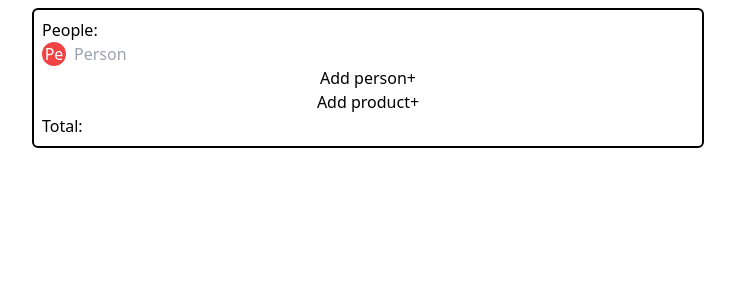
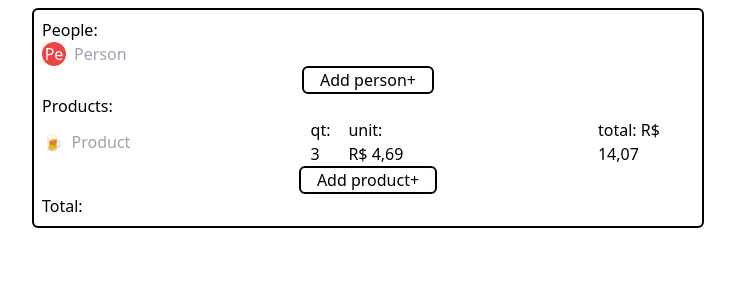
Before and after one commit to ptrkc/continha-calculator, a React (Vite) app: page / in a window 1280 px wide. Shown: the top 300 px of the page, without its empty margins (272-1007 px from the left). Built offline with nearby package versions, Linux system fonts and the light colour scheme.

Commit message:
format numbers, button style, Product andPeople Map instead of array

```diff
--- a/src/App.tsx
+++ b/src/App.tsx
@@ -1,8 +1,19 @@
-import { FocusEventHandler, PropsWithChildren, useState } from "react";
+import { PropsWithChildren, useState } from "react";
+import Button from "./components/Button";
+import CurrencyInput from "./components/CurrencyInput";
+import formatCurrency from "./utils/formatCurrency";
 
 type Person = {
   name: string;
   color: string;
+  id: string;
+};
+
+type Product = {
+  emoji: "🍺";
+  name: string;
+  unitPrice: string;
+  quantity: number;
   id: string;
 };
 
@@ -19,49 +30,140 @@ const Person = ({
       </span>
       <input
         placeholder={person.name}
-        onChange={(evt) => changeName(person.id, evt.target.value)}
+        onChange={(evt) => changeName(person, evt.target.value)}
       />
     </li>
   );
 };
 
+const Product = ({
+  product,
+  changeName,
+}: PropsWithChildren<{ product: Product; changeName: Function }>) => {
+  const totalPrice = Number(product.unitPrice) * product.quantity;
+  return (
+    <li className="flex gap-2 items-center justify-between">
+      <span
+        className={`rounded-full w-6 h-6 flex justify-center items-center text-white`}
+      >
+        {product.emoji}
+      </span>
+      <input
+        placeholder={product.name}
+        onChange={(evt) => changeName(product, evt.target.value)}
+      />
+      <span>qt: {product.quantity}</span>
+      <span>
+        unit: <CurrencyInput price={product.unitPrice} />
+      </span>
+      <span>total: {formatCurrency(totalPrice)}</span>
+    </li>
+  );
+};
+
 function App() {
-  const [people, setPeople] = useState<Person[]>([
+  const [people, setPeople] = useState<Map<string, Person>>(
+    new Map([
+      [
+        "person-1",
         {
           name: "Person",
           color: "bg-red-500",
-      id: "1",
+          id: "person-1",
         },
-  ]);
+      ],
+    ])
+  );
+
+  const [products, setProducts] = useState<Map<string, Product>>(
+    new Map([
+      [
+        "prod-1",
+        {
+          emoji: "🍺",
+          name: "Product",
+          unitPrice: "469",
+          quantity: 3,
+          id: "prod-1",
+        },
+      ],
+    ])
+  );
+
+  const addProduct = () => {
+    const id = "prod-" + Math.random().toString(16).slice(2);
+    setProducts(
+      (prev) =>
+        new Map([
+          ...prev,
+          [
+            id,
+            {
+              emoji: "🍺",
+              name: "Product",
+              unitPrice: "000",
+              quantity: 1,
+              id,
+            },
+          ],
+        ])
+    );
+  };
 
   const addPerson = () => {
-    setPeople([
-      ...people,
+    const id = "person-" + Math.random().toString(16).slice(2);
+    setPeople(
+      (prev) =>
+        new Map([
+          ...prev,
+          [
+            id,
             {
               name: "Person",
               color: "bg-red-500",
-        id: Math.random().toString(16).slice(2),
+              id,
             },
-    ]);
+          ],
+        ])
+    );
   };
 
-  const changeName = (id: string, newName: string) => {
-    const personIndex = people.findIndex((p) => p.id === id);
-    const newPeople = [...people];
-    newPeople[personIndex].name = newName;
-    setPeople(newPeople);
+  const changePersonName = (person: Person, newName: string) => {
+    setPeople((prev) =>
+      new Map(prev).set(person.id, { ...person, name: newName })
+    );
+  };
+
+  const changeProductName = (product: Product, newName: string) => {
+    setProducts((prev) =>
+      new Map(prev).set(product.id, { ...product, name: newName })
+    );
   };
   return (
     <div>
       <div className="flex flex-col mx-auto max-w-2xl border-2 border-black rounded-md p-2 m-2">
         <p>People:</p>
         <ul className="flex flex-col gap-1">
-          {people.map((person) => (
-            <Person person={person} key={person.id} changeName={changeName} />
+          {[...people.values()].map((person) => (
+            <Person
+              person={person}
+              key={person.id}
+              changeName={changePersonName}
+            />
           ))}
         </ul>
-        <button onClick={addPerson}>Add person+</button>
-        <button>Add product+</button>
+        <Button onClick={addPerson}>Add person+</Button>
+        <p>Products:</p>
+        <ul className="flex flex-col gap-1">
+          {[...products.values()].map((product) => (
+            <Product
+              product={product}
+              key={product.id}
+              changeName={changeProductName}
+            />
+          ))}
+        </ul>
+        <Button onClick={addProduct}>Add product+</Button>
         <p>Total:</p>
       </div>
     </div>
--- /dev/null
+++ b/src/components/Button.tsx
@@ -0,0 +1,18 @@
+import { MouseEventHandler, PropsWithChildren } from "react";
+
+const Button = ({
+  children,
+  onClick,
+  ...rest
+}: PropsWithChildren<{ onClick: MouseEventHandler<HTMLButtonElement> }>) => {
+  return (
+    <button
+      onClick={onClick}
+      {...rest}
+      className="rounded-md border-black border-2 px-4 mx-auto"
+    >
+      {children}
+    </button>
+  );
+};
+export default Button;
--- /dev/null
+++ b/src/components/CurrencyInput.tsx
@@ -0,0 +1,13 @@
+import { useState } from "react";
+import formatCurrency from "../utils/formatCurrency";
+
+const CurrencyInput = ({ price }: { price: string | number }) => {
+  const [value, setValue] = useState(formatCurrency(price));
+
+  const formatInput = (val: string) => {
+    setValue(formatCurrency(val.replace(/[^\d]/g, "")));
+  };
+
+  return <input value={value} onChange={(e) => formatInput(e.target.value)} />;
+};
+export default CurrencyInput;
--- /dev/null
+++ b/src/utils/formatCurrency.ts
@@ -0,0 +1,6 @@
+const formatCurrency = (value: string|number) => {
+  const valueWithPad = String(value).padStart(3, '0')
+  return `R$ ${Number(valueWithPad.slice(0,-2))},${valueWithPad.slice(-2)}`
+}
+
+export default formatCurrency
```
Lines whose indentation alone changed are shown as unchanged.
